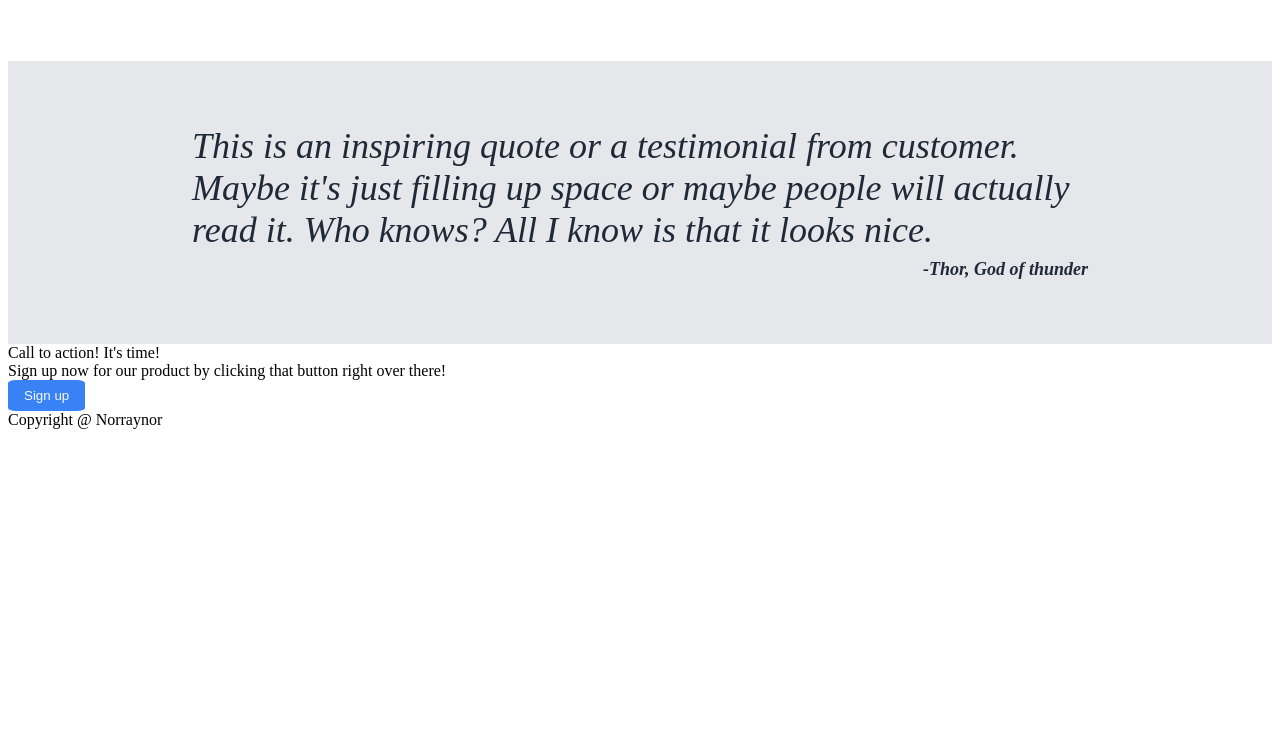
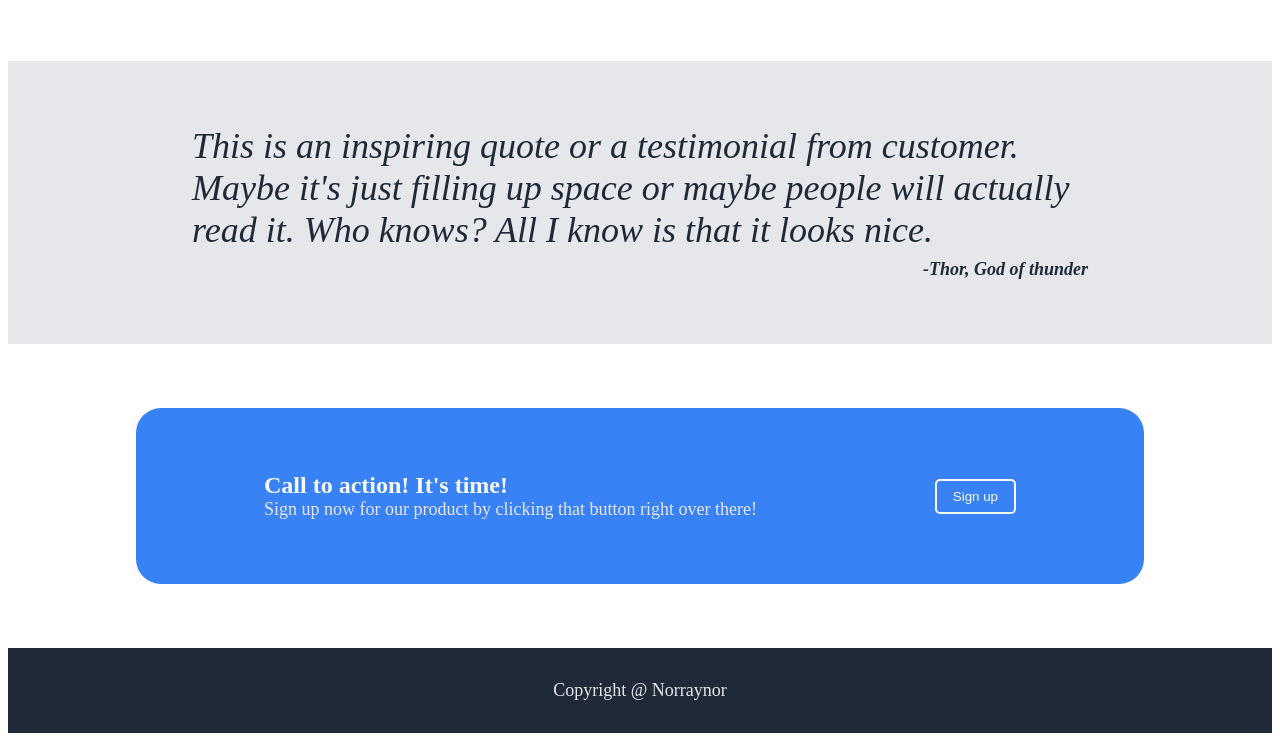
Before and after one commit to Norraynor/odin-landing-page, a plain HTML site: page index.html in a window 1280 px wide. Shown: the part 699-1440 px from the top of the page. Before the commit the page ends 1136 px from the top, so only its background shows below. Drawn offline with Linux system fonts and the light colour scheme.

Commit message:
Add styles for last sections in style.css

```diff
--- a/index.html
+++ b/index.html
@@ -50,13 +50,19 @@
             <div class="quote-author">-Thor, God of thunder</div>
         </div>
     </div>
-    <div class="cta">
-        Call to action! It's time!
+    <div class="cta cta-background">
         <div>
-            Sign up now for our product by clicking that button right over there!
+            <div class="header-logo">
+                Call to action! It's time!
+            </div>
+            <div class="hero-secondary-text">
+                Sign up now for our product by clicking that button right over there!
+            </div>
         </div>
-        <button>Sign up</button>
+        <div>
+            <button>Sign up</button>
+        </div>
     </div>
-    <div class="footer">Copyright @ Norraynor</div>
+    <div class="footer dark-background hero-secondary-text">Copyright @ Norraynor</div>
 </body>
 </html>
--- a/styles/style.css
+++ b/styles/style.css
@@ -37,7 +37,7 @@
 button{
     color: #f9faf8;
     padding: 8px 16px;
-    border-radius: 10%;
+    border-radius: 5px;
     border: 0;
 }
 
@@ -123,4 +123,28 @@ ul{
 }
 .card{
     flex-basis: 10vw;
+    text-align: center;
 }
+
+.cta{
+    margin: 64px 10vw;
+    padding: 0 10vw;
+    padding-bottom: 64px;
+    padding-top: 64px;
+    border-radius: 25px;
+
+    display: flex;
+    justify-content: space-between;
+    align-items: center;
+}
+.cta button{
+    color: #f9faf8;
+    padding: 8px 16px;
+    border-radius: 5px;
+    border: 2px solid;
+}
+
+.footer{
+    text-align: center;
+    padding: 32px;
+}
```
